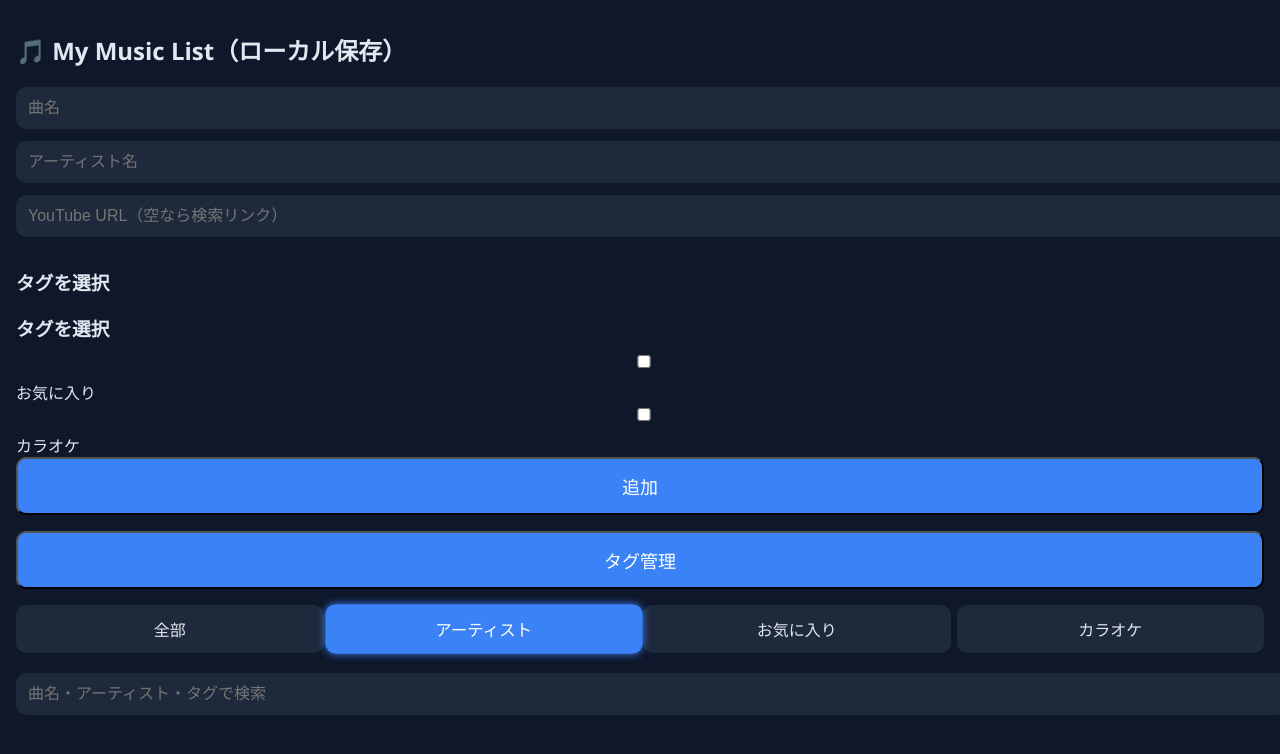
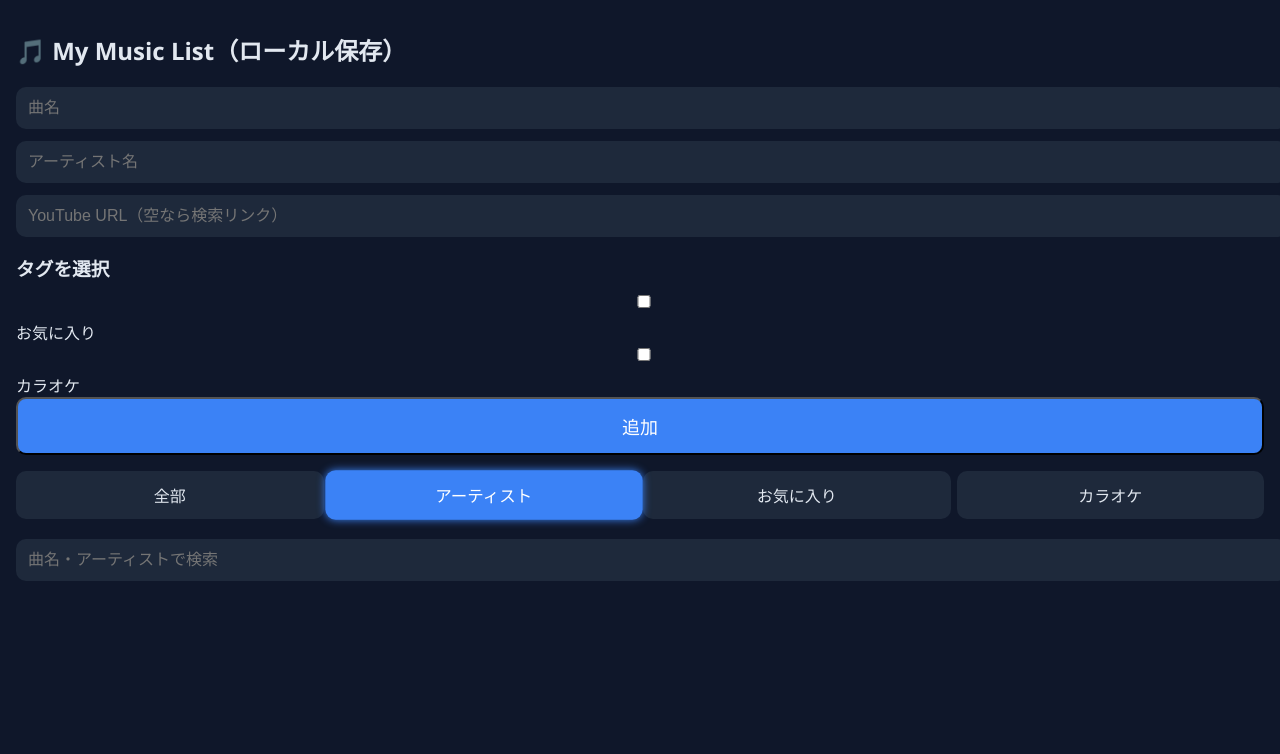
Before and after one commit to eru0810/music-app, a plain HTML site: page index.html in a window 1280 px wide. Drawn offline with nearby package versions, Linux system fonts and the light colour scheme.

Commit message:
Update index.html

```diff
--- a/index.html
+++ b/index.html
@@ -10,29 +10,26 @@
 
 <h1>🎵 My Music List（ローカル保存）</h1>
 
-<!-- 曲追加欄 -->
+<!-- 追加フォーム -->
 <input id="title" placeholder="曲名">
 <input id="artist" placeholder="アーティスト名">
 <input id="url" placeholder="YouTube URL（空なら検索リンク）">
 
-<!-- タグ選択 -->
-<h3>タグを選択</h3>
-<div id="tagSelect" class="tag-checkbox-area"></div>
+<!-- 複数タグチェックボックス -->
+<div id="tagSelect"></div>
 
 <button class="add-btn" onclick="addSong()">追加</button>
-<button class="add-btn" onclick="openTagModal()">タグ管理</button>
 
-<!-- タブ（自動生成） -->
+<!-- タブ表示 -->
 <div class="tabs" id="tabArea"></div>
 
 <!-- 検索 -->
-<input id="searchInput" placeholder="曲名・アーティスト・タグで検索" oninput="searchSongs()">
+<input id="searchInput" type="text" placeholder="曲名・アーティストで検索" oninput="searchSongs()">
 
 <!-- 曲一覧 -->
 <div id="songList"></div>
 
-
-<!-- 🔽 編集モーダル（必ず body の中に置く） -->
+<!-- 編集モーダル -->
 <div id="editModal" class="modal hidden">
   <div class="modal-content">
     <h2>編集</h2>
@@ -40,29 +37,28 @@
     <input id="editArtist" placeholder="アーティスト名">
     <input id="editUrl" placeholder="YouTube URL">
 
-    <h3>タグを選択</h3>
-    <div id="editTagSelect" class="tag-checkbox-area"></div>
+    <!-- 編集用タグ -->
+    <div id="editTagSelect"></div>
 
     <button class="save-btn" onclick="saveEdit()">保存</button>
     <button class="cancel-btn" onclick="closeEdit()">閉じる</button>
   </div>
 </div>
 
-<!-- 🔽 タグ管理モーダル（body 内！） -->
+<!-- タグ管理モーダル -->
 <div id="tagModal" class="modal hidden">
   <div class="modal-content">
     <h2>タグ管理</h2>
 
+    <input id="newTagInput" placeholder="新しいタグ名">
+    <button class="save-btn" onclick="addTag()">追加</button>
+
     <div id="tagListArea"></div>
 
-    <input id="newTagInput" placeholder="新しいタグ名">
-    <button class="save-btn" onclick="addTag()">タグを追加</button>
     <button class="cancel-btn" onclick="closeTagModal()">閉じる</button>
   </div>
 </div>
 
-
-<!-- JS 読み込み（最後でOK） -->
 <script src="https://cdn.jsdelivr.net/npm/sortablejs@1.15.0/Sortable.min.js"></script>
 <script src="app.js"></script>
 
```
